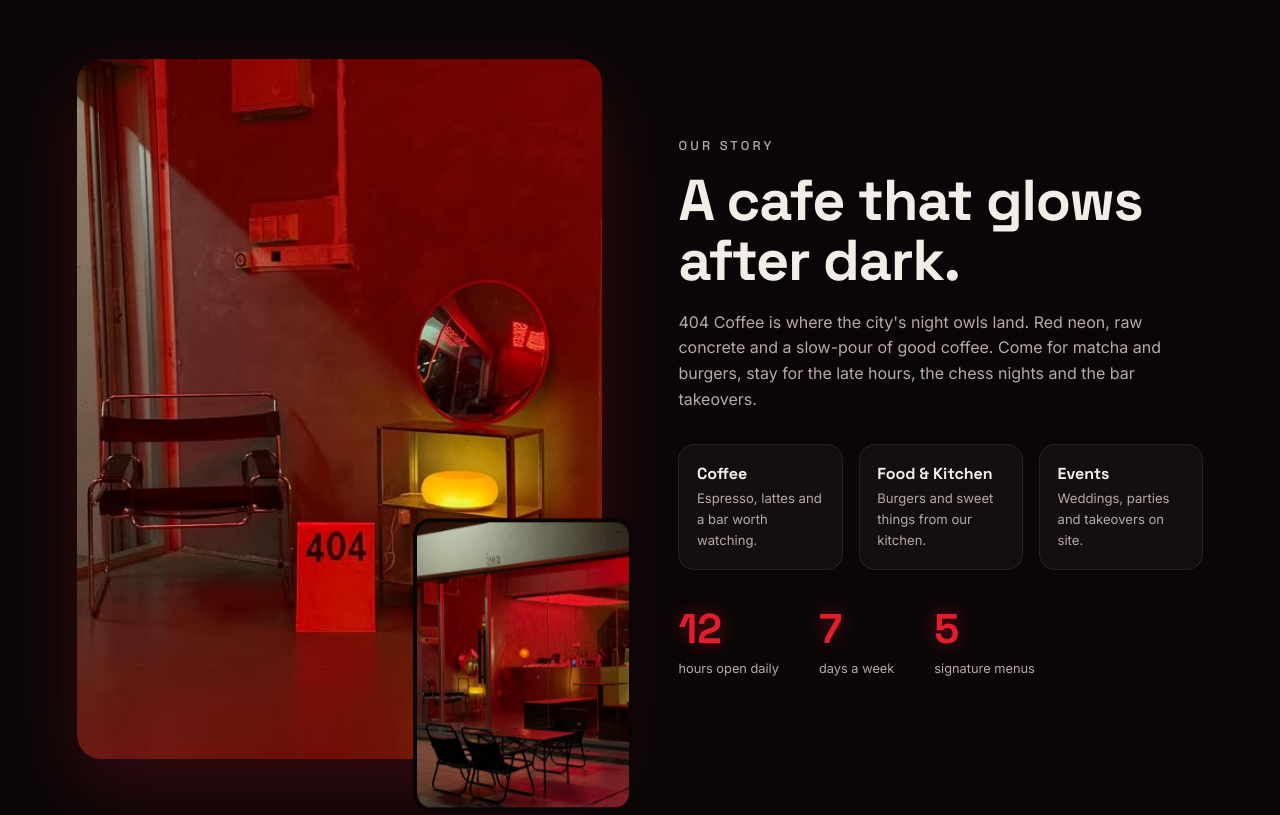
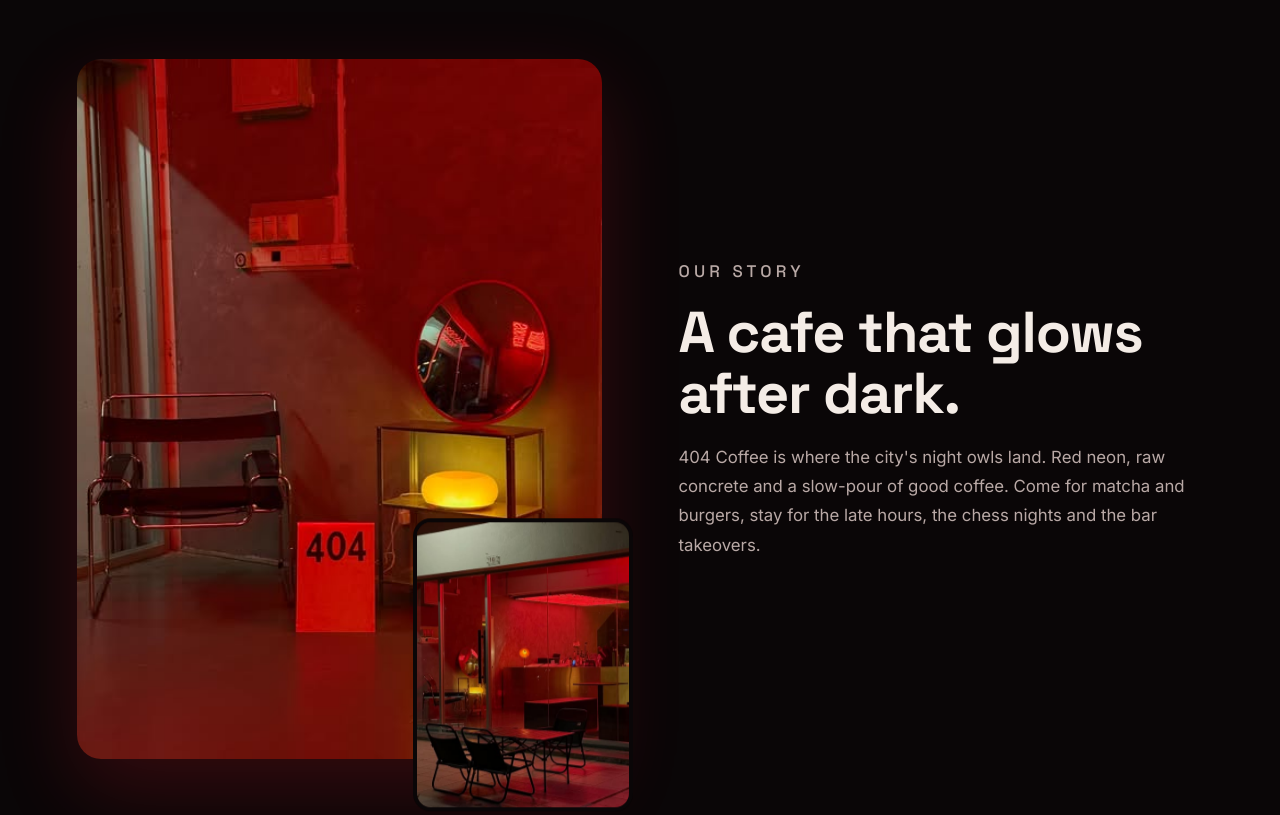
Before and after one commit to daneshlou07/404-coffee-website, a plain HTML site: page index.html in a window 1280 px wide. Shown: the part 920-1735 px from the top of the page. Drawn offline with Linux system fonts and the light colour scheme; animation ran at ten frames a second.

Commit message:
Refine design: remove stats counter, pillar boxes, and steam canvas

```diff
--- a/css/styles.css
+++ b/css/styles.css
@@ -43,7 +43,6 @@ body.loading{overflow:hidden}
 .hero{position:relative;min-height:100vh;display:grid;align-items:center;padding:7rem clamp(1.2rem,6vw,5rem) 4rem;overflow:hidden}
 .hero-bg{position:absolute;inset:-10% 0;background-size:cover;background-position:center;filter:saturate(1.2);will-change:transform}
 .hero-shade{position:absolute;inset:0;background:radial-gradient(ellipse at 20% 60%,rgba(122,10,28,.35),transparent 60%),linear-gradient(180deg,rgba(10,6,7,.55),rgba(10,6,7,.75) 60%,var(--bg))}
-#steam{position:absolute;inset:0;width:100%;height:100%;pointer-events:none}
 .hero-content{position:relative;z-index:2;max-width:900px}
 .eyebrow{font:500 .8rem var(--font-h);letter-spacing:.25em;text-transform:uppercase;color:var(--glow);margin-bottom:1rem}
 h1{font:700 clamp(2.8rem,8.5vw,7rem)/.98 var(--font-h);letter-spacing:-.03em}
@@ -78,15 +77,7 @@ body.ready .split span{animation-play-state:running}
 .about-img>img:first-child{width:100%;aspect-ratio:3/4;object-fit:cover;border-radius:24px;box-shadow:0 30px 80px rgba(225,29,46,.2)}
 .about-img .float{position:absolute;width:42%;right:-6%;bottom:-8%;aspect-ratio:3/4;object-fit:cover;border-radius:18px;border:4px solid var(--bg);animation:bob 6s ease-in-out infinite}
 @keyframes bob{50%{transform:translateY(-14px)}}
-.about-text p{color:var(--mute);max-width:520px}
-.pillars{display:grid;grid-template-columns:repeat(3,1fr);gap:1rem;margin:2rem 0}
-.pillar{padding:1.1rem;border-radius:16px;background:rgba(255,255,255,.04);border:1px solid rgba(255,255,255,.08);backdrop-filter:blur(8px);transition:border-color .3s}
-.pillar:hover{border-color:var(--red)}
-.pillar h3{font:600 1rem var(--font-h);margin-bottom:.3rem;color:var(--cream)}
-.pillar p{font-size:.82rem}
-.stats{display:flex;gap:2.5rem}
-.stats b{display:block;font:700 2.6rem var(--font-h);color:var(--red);text-shadow:0 0 20px rgba(225,29,46,.5)}
-.stats span{font-size:.8rem;color:var(--mute)}
+.about-text p{color:var(--mute);max-width:540px;font-size:1.05rem;line-height:1.75}
 
 /* menu */
 .menu{text-align:center}
@@ -169,8 +160,6 @@ footer a{color:var(--glow)}
   #nav nav{display:none}
   .about-grid,.events-grid,.visit-grid{grid-template-columns:1fr}
   .about-img .float{right:2%}
-  .pillars{grid-template-columns:1fr}
-  .stats{gap:1.5rem}
   #enquiry{grid-template-columns:1fr}
 }
 @media(prefers-reduced-motion:reduce){
--- a/index.html
+++ b/index.html
@@ -45,7 +45,6 @@
 <section class="hero" id="hero">
   <div class="hero-bg" data-parallax="0.25" style="background-image:url('images/ig/ig-01.jpg')"></div>
   <div class="hero-shade"></div>
-  <canvas id="steam" aria-hidden="true"></canvas>
   <div class="hero-content">
     <p class="eyebrow reveal">Taman TTDI Jaya · Shah Alam</p>
     <h1 class="split" id="hero-title"><span>Open when</span> <span>everyone else</span> <span class="glitch" data-text="is closed.">is closed.</span></h1>
@@ -73,16 +72,6 @@
       <p class="eyebrow reveal">Our story</p>
       <h2 class="reveal">A cafe that glows after dark.</h2>
       <p class="reveal">404 Coffee is where the city's night owls land. Red neon, raw concrete and a slow-pour of good coffee. Come for matcha and burgers, stay for the late hours, the chess nights and the bar takeovers.</p>
-      <div class="pillars">
-        <div class="pillar reveal tilt"><h3>Coffee</h3><p>Espresso, lattes and a bar worth watching.</p></div>
-        <div class="pillar reveal tilt"><h3>Food &amp; Kitchen</h3><p>Burgers and sweet things from our kitchen.</p></div>
-        <div class="pillar reveal tilt"><h3>Events</h3><p>Weddings, parties and takeovers on site.</p></div>
-      </div>
-      <div class="stats reveal">
-        <div><b data-count="12">0</b><span>hours open daily</span></div>
-        <div><b data-count="7">0</b><span>days a week</span></div>
-        <div><b data-count="5">0</b><span>signature menus</span></div>
-      </div>
     </div>
   </div>
 </section>
--- a/js/main.js
+++ b/js/main.js
@@ -32,20 +32,13 @@
   addEventListener('scroll', () => { if (!ticking) { ticking = true; requestAnimationFrame(onScroll); } }, { passive: true });
   onScroll();
 
-  // Reveal on scroll + counters
+  // Reveal on scroll
   const io = new IntersectionObserver(es => es.forEach(e => {
     if (!e.isIntersecting) return;
     e.target.classList.add('in-view');
-    $$('[data-count]', e.target).forEach(countUp);
-    if (e.target.matches('[data-count]')) countUp(e.target);
     io.unobserve(e.target);
   }), { threshold: .15 });
   $$('.reveal:not(.hero .reveal),.reveal-left,.reveal-right').forEach(el => io.observe(el));
-  function countUp(el) {
-    if (el.dataset.done) return; el.dataset.done = 1;
-    const to = +el.dataset.count; let n = 0;
-    const t = setInterval(() => { n++; el.textContent = n; if (n >= to) clearInterval(t); }, reduce ? 1 : 90);
-  }
 
   // Menu tabs with sliding ink
   const tabs = $$('.tab'), ink = $('.tab-ink');
@@ -129,24 +122,4 @@
   // Cursor glow
   const glow = $('#cursor-glow');
   addEventListener('mousemove', e => { glow.style.left = e.clientX + 'px'; glow.style.top = e.clientY + 'px'; }, { passive: true });
-
-  // Steam particles
-  const cv = $('#steam'), ctx = cv.getContext('2d');
-  let W, H, ps = [];
-  const size = () => { W = cv.width = cv.offsetWidth; H = cv.height = cv.offsetHeight; };
-  size(); addEventListener('resize', size);
-  const spawn = () => ({ x: Math.random() * W, y: H + 20, r: 20 + Math.random() * 50, vy: .3 + Math.random() * .6, vx: (Math.random() - .5) * .3, a: .0, life: 0 });
-  for (let i = 0; i < 24; i++) { const p = spawn(); p.y = Math.random() * H; p.life = Math.random() * 300; ps.push(p); }
-  (function tick() {
-    ctx.clearRect(0, 0, W, H);
-    ps.forEach((p, i) => {
-      p.y -= p.vy; p.x += p.vx + Math.sin((p.y + i * 40) / 70) * .3; p.life++; p.r += .08;
-      p.a = Math.min(.09, Math.sin(Math.min(p.life / 380, 1) * Math.PI) * .09);
-      const g = ctx.createRadialGradient(p.x, p.y, 0, p.x, p.y, p.r);
-      g.addColorStop(0, `rgba(255,120,130,${p.a})`); g.addColorStop(1, 'rgba(255,120,130,0)');
-      ctx.fillStyle = g; ctx.beginPath(); ctx.arc(p.x, p.y, p.r, 0, 7); ctx.fill();
-      if (p.y < -p.r || p.life > 380) ps[i] = spawn();
-    });
-    requestAnimationFrame(tick);
-  })();
 })();
```
